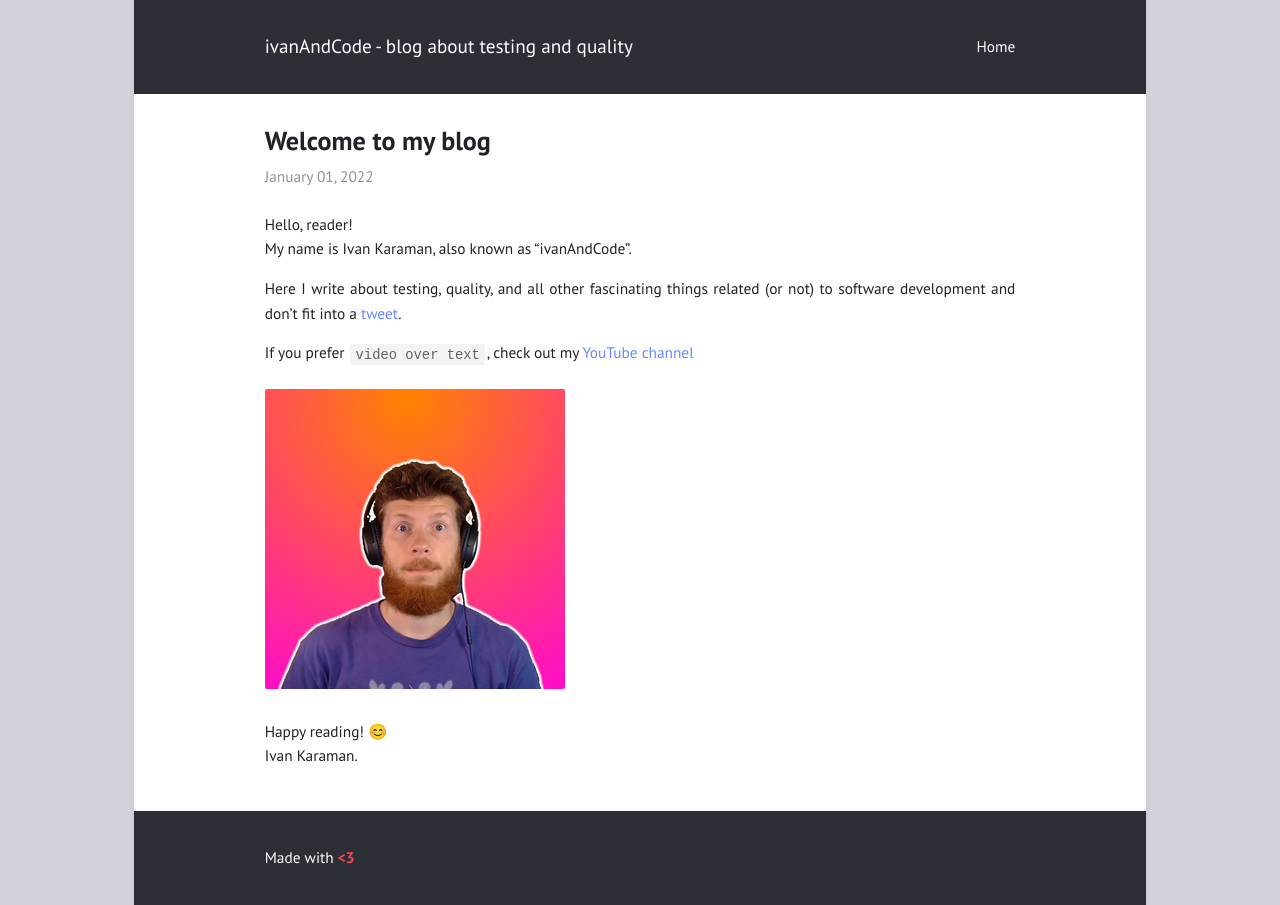
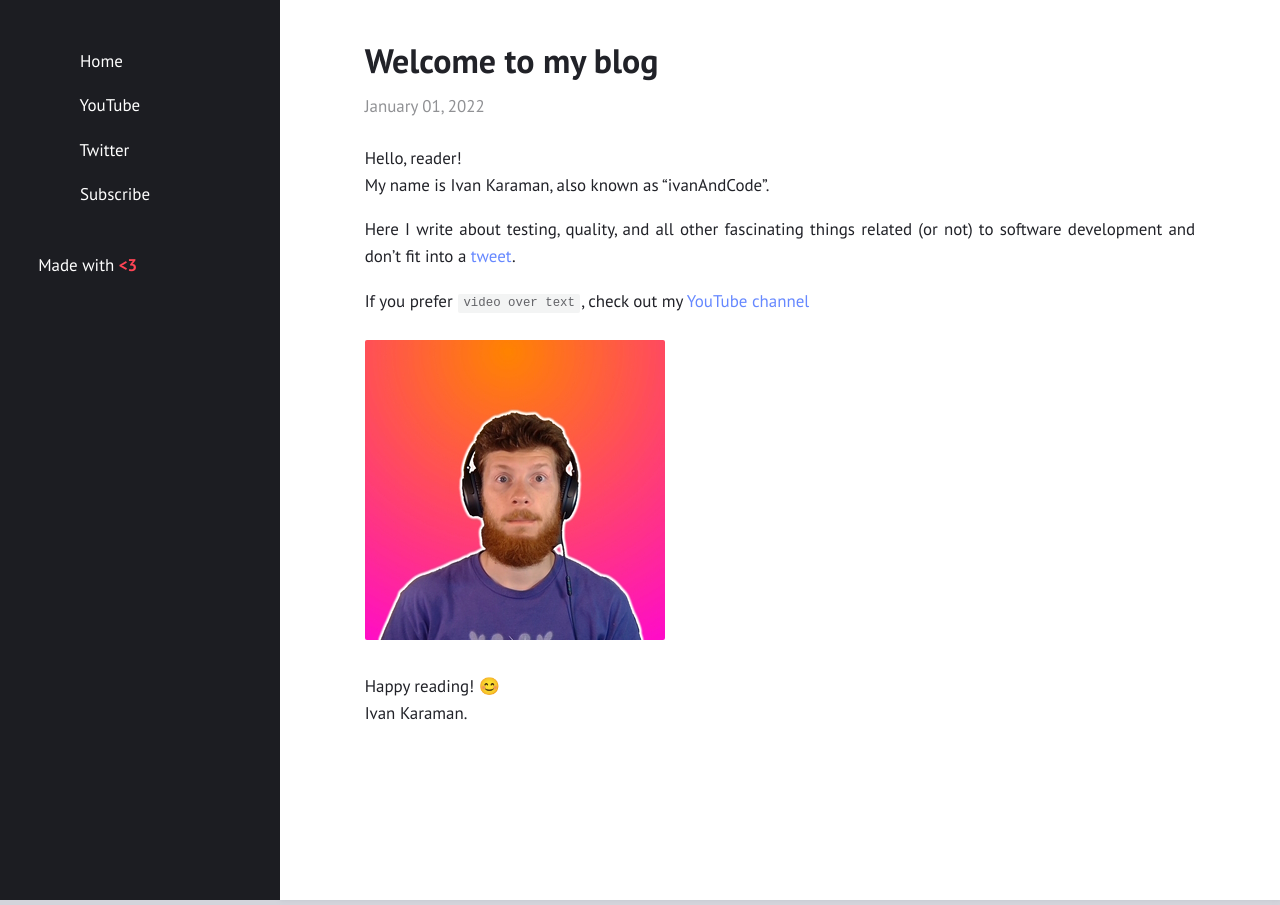
Before and after one commit to ivanAndCode/ivanAndCode, a Jekyll site: the page built from _posts/2022-01-01-welcome.md, in a window 1280 px wide. Built offline with Jekyll 4.4.1, drawn with Linux system fonts in a browser that asks for light colours.

Commit message:
Experimenting with blog layout - 2

```diff
--- a/_config.yml
+++ b/_config.yml
@@ -7,9 +7,9 @@ excerpt_separator: "\n\n\n"
 date_format: "%B %d, %Y"
 
 # Layout
-show_excerpts: false        # show article excerpts on the home page
+show_excerpts: true        # show article excerpts on the home page
 show_frame: true           # adds a gray frame to the site
-show_sidebar: false        # show a sidebar instead of the usual header
+show_sidebar: true        # show a sidebar instead of the usual header
 minimal: false             # use a dark header
 
 # Menu
```
